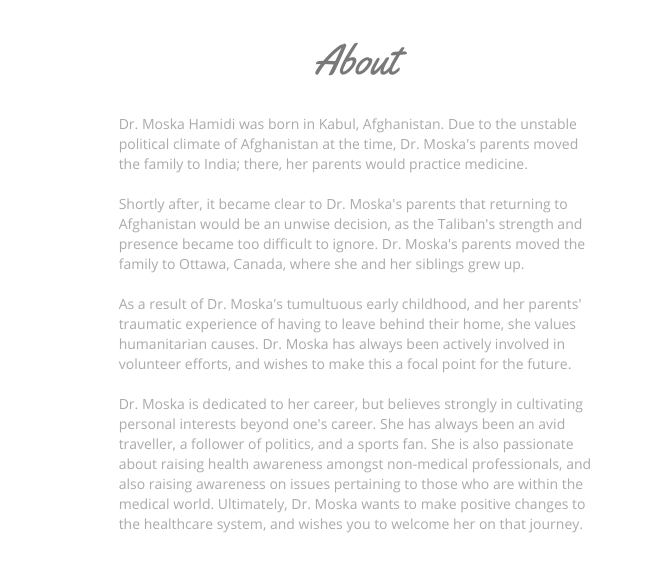
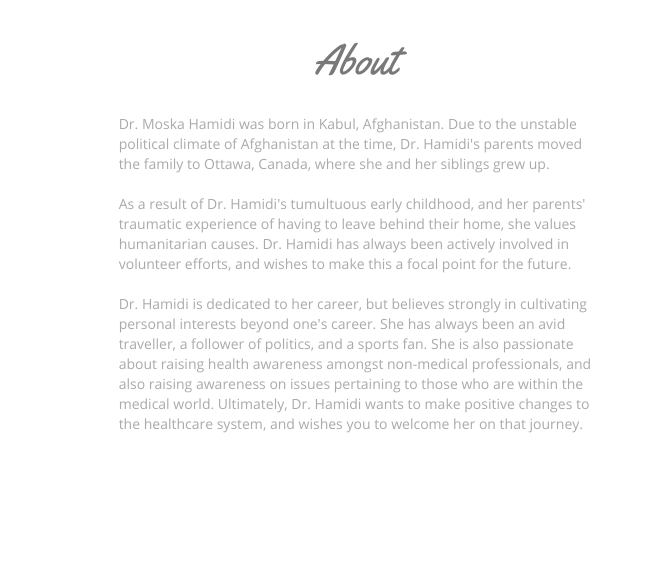
Before and after one commit to ghamize/moskamd, a website: page app/index.html at #!/about_me in a window 1280 px wide. Shown: the part 395-979 px from the top of the page, 433-1099 px from the left. Drawn offline with nearby package versions, Linux system fonts and the light colour scheme; some packages are replaced by stand-ins of ours.

Commit message:
Changes to about me page

```diff
--- a/app/site/partials/about_me.html
+++ b/app/site/partials/about_me.html
@@ -4,16 +4,13 @@
 	</h1>
 		<BR>
 			<div>
-				Dr. Moska Hamidi was born in Kabul, Afghanistan. Due to the unstable political climate of Afghanistan at the time, Dr. Moska's parents moved the family to India; there, her parents would practice medicine.
+				Dr. Moska Hamidi was born in Kabul, Afghanistan. Due to the unstable political climate of Afghanistan at the time, Dr. Hamidi's parents moved the family to Ottawa, Canada, where she and her siblings grew up.
 
 				<BR><BR>
-				Shortly after, it became clear to Dr. Moska's parents that returning to Afghanistan would be an unwise decision, as the Taliban's strength and presence became too difficult to ignore. Dr. Moska's parents moved the family to Ottawa, Canada, where she and her siblings grew up.
+				As a result of Dr. Hamidi's tumultuous early childhood, and her parents' traumatic experience of having to leave behind their home, she values humanitarian causes. Dr. Hamidi has always been actively involved in volunteer efforts, and wishes to make this a focal point for the future.
 
 				<BR><BR>
-				As a result of Dr. Moska's tumultuous early childhood, and her parents' traumatic experience of having to leave behind their home, she values humanitarian causes. Dr. Moska has always been actively involved in volunteer efforts, and wishes to make this a focal point for the future.
-
-				<BR><BR>
-				Dr. Moska is dedicated to her career, but believes strongly in cultivating personal interests beyond one's career. She has always been an avid traveller, a follower of politics, and a sports fan. She is also passionate about raising health awareness amongst non-medical professionals, and also raising awareness on issues pertaining to those who are within the medical world. Ultimately, Dr. Moska wants to make positive changes to the healthcare system, and wishes you to welcome her on that journey.
+				Dr. Hamidi is dedicated to her career, but believes strongly in cultivating personal interests beyond one's career. She has always been an avid traveller, a follower of politics, and a sports fan. She is also passionate about raising health awareness amongst non-medical professionals, and also raising awareness on issues pertaining to those who are within the medical world. Ultimately, Dr. Hamidi wants to make positive changes to the healthcare system, and wishes you to welcome her on that journey.
 			</div>
 
 </div>
```
